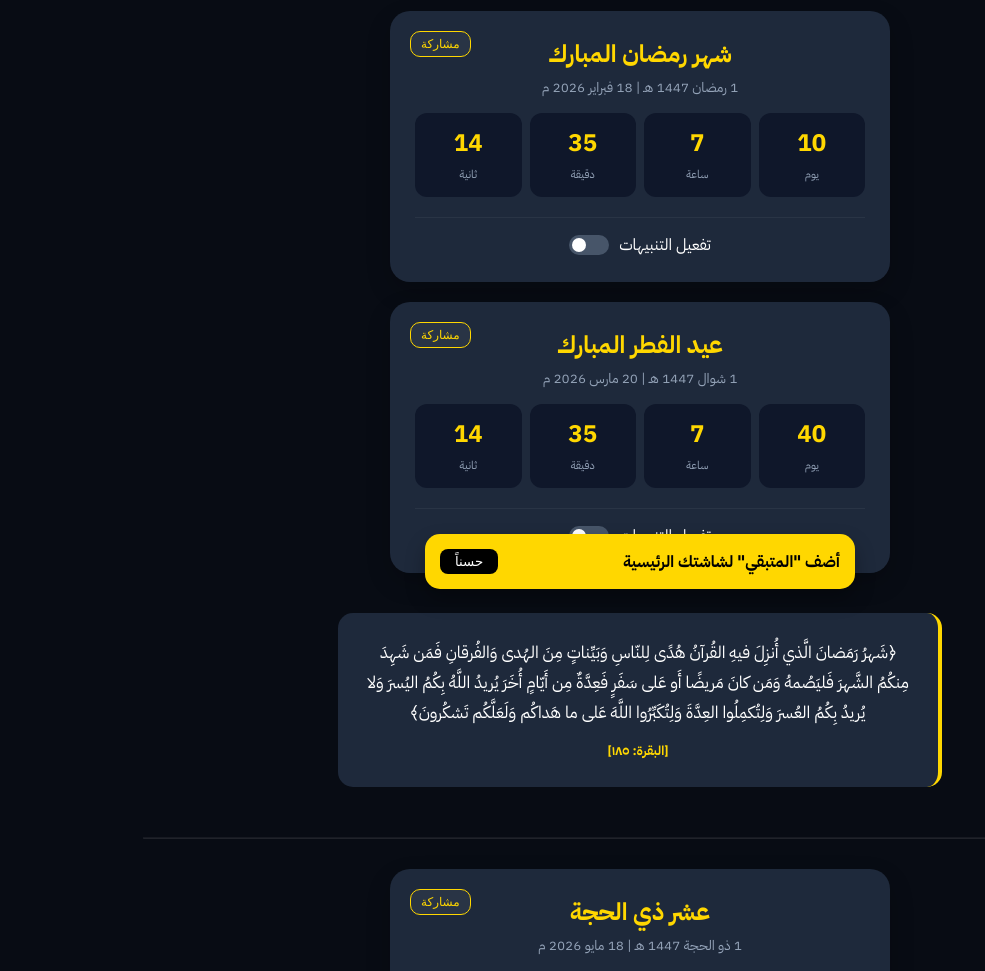
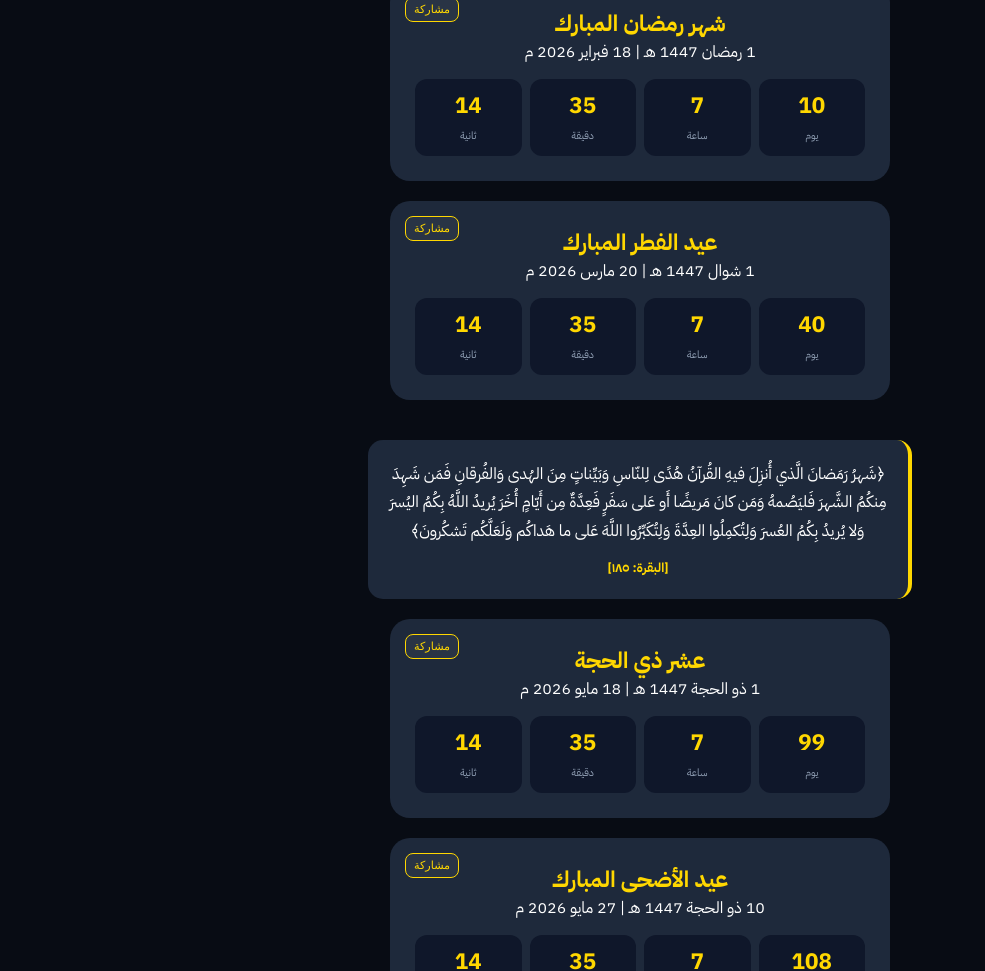
Before and after one commit to sdkd2039/residual, a plain HTML site: page index.html in a window 1280 px wide. Shown: the part 191-1162 px from the top of the page, without its empty margins (0-985 px from the left). Drawn offline with Linux system fonts and the light colour scheme.

Commit message:
Update index.html

```diff
--- a/index.html
+++ b/index.html
@@ -1,256 +1,152 @@
 <!DOCTYPE html>
-<html lang="ar" dir="rtl">
+<html lang="ar" dir="rtl" id="main-html">
 <head>
     <meta charset="UTF-8">
     <meta name="viewport" content="width=device-width, initial-scale=1.0">
-    <title>المتبقي</title>
+    <title>المتبقي | Al-Mutabaqi</title>
 
     <link rel="manifest" href="manifest.json">
     <meta name="theme-color" content="#ffd700">
 
-    <meta name="apple-mobile-web-app-capable" content="yes">
-    <meta name="apple-mobile-web-app-status-bar-style" content="black">
-    <meta name="apple-mobile-web-app-title" content="المتبقي">
     <link rel="apple-touch-icon" href="https://i.ibb.co/fYWfbWBQ/logo.png">
     <link rel="icon" type="image/png" href="https://i.ibb.co/fYWfbWBQ/logo.png">
-    <link href="https://fonts.googleapis.com/css2?family=IBM+Plex+Sans+Arabic:wght@400;700&display=swap" rel="stylesheet">
+    <link href="https://fonts.googleapis.com/css2?family=IBM+Plex+Sans+Arabic:wght@400;700&family=Inter:wght@400;700&display=swap" rel="stylesheet">
 
     <style>
-        :root {
-            --bg-body: #080c14; --bg-card: #1e293b; --text-main: #ffffff;
-            --text-muted: #94a3b8; --accent: #ffd700; --box-bg: #0f172a;
-        }
-        [data-theme="light"] {
-            --bg-body: #f8fafc; --bg-card: #ffffff; --text-main: #0f172a;
-            --text-muted: #64748b; --accent: #10b981; --box-bg: #f1f5f9;
-        }
-        body {
-            background-color: var(--bg-body); color: var(--text-main);
-            font-family: 'IBM Plex Sans Arabic', sans-serif; margin: 0;
-            transition: all 0.3s ease; display: flex; flex-direction: column;
-            align-items: center; padding: 20px;
-        }
-        .theme-switch {
-            position: fixed; top: 20px; left: 20px; background: var(--accent);
-            color: #000; border: none; width: 45px; height: 45px; border-radius: 50%;
-            cursor: pointer; z-index: 1000; font-weight: bold; font-size: 0.8rem;
-        }
-        .logo-container { margin: 20px 0; text-align: center; }
-        .main-logo { width: 180px; height: auto; filter: drop-shadow(0 0 10px rgba(255,255,255,0.1)); }
-
-        .card {
-            background: var(--bg-card); border-radius: 20px; padding: 25px;
-            margin-bottom: 20px; width: 100%; max-width: 450px;
-            text-align: center; box-shadow: 0 10px 25px rgba(0,0,0,0.2);
-            position: relative;
-        }
-
-        .share-mini {
-            position: absolute; top: 20px; left: 20px; background: rgba(255,255,255,0.05);
-            border: 1px solid var(--accent); color: var(--accent); padding: 5px 10px;
-            border-radius: 10px; cursor: pointer; font-size: 0.75rem; display: flex;
-            align-items: center; gap: 5px; transition: 0.3s;
-        }
-
-        .event-title { color: var(--accent); font-size: 1.5rem; font-weight: bold; margin-bottom: 5px; }
-        .event-date { color: var(--text-muted); font-size: 0.85rem; margin-bottom: 15px; display: block; }
-        .timer-grid { display: flex; justify-content: space-between; gap: 8px; }
-        .box { background: var(--box-bg); padding: 12px 5px; border-radius: 12px; flex: 1; }
-        .num { display: block; font-size: 1.5rem; color: var(--accent); font-weight: bold; }
-        .label { font-size: 0.7rem; color: var(--text-muted); }
-
-        .toggle-section {
-            display: flex; align-items: center; justify-content: center;
-            margin-top: 20px; gap: 10px; padding-top: 15px; border-top: 1px solid rgba(255,255,255,0.05);
-        }
-        .switch { position: relative; display: inline-block; width: 40px; height: 20px; }
+        /* التنسيقات ثابتة كما هي في ردودي السابقة */
+        :root { --bg-body: #080c14; --bg-card: #1e293b; --text-main: #ffffff; --text-muted: #94a3b8; --accent: #ffd700; --box-bg: #0f172a; }
+        [data-theme="light"] { --bg-body: #f8fafc; --bg-card: #ffffff; --text-main: #0f172a; --text-muted: #64748b; --accent: #10b981; --box-bg: #f1f5f9; }
+        body { background-color: var(--bg-body); color: var(--text-main); font-family: 'IBM Plex Sans Arabic', 'Inter', sans-serif; margin: 0; display: flex; flex-direction: column; align-items: center; padding: 20px; transition: 0.3s; }
+        .controls { position: fixed; top: 20px; left: 20px; display: flex; gap: 10px; z-index: 1000; }
+        .btn-tool { background: var(--accent); color: #000; border: none; padding: 10px; border-radius: 12px; cursor: pointer; font-weight: bold; font-size: 0.8rem; }
+        .main-logo { width: 150px; margin: 20px 0; }
+        .card { background: var(--bg-card); border-radius: 20px; padding: 25px; margin-bottom: 20px; width: 100%; max-width: 450px; text-align: center; position: relative; }
+        .share-mini { position: absolute; top: 15px; left: 15px; background: rgba(255,255,255,0.05); border: 1px solid var(--accent); color: var(--accent); padding: 5px 8px; border-radius: 8px; cursor: pointer; font-size: 0.7rem; }
+        html[dir="ltr"] .share-mini { left: auto; right: 15px; }
+        .event-title { color: var(--accent); font-size: 1.4rem; font-weight: bold; }
+        .timer-grid { display: flex; justify-content: space-between; gap: 8px; margin-top: 15px; }
+        .box { background: var(--box-bg); padding: 10px 5px; border-radius: 12px; flex: 1; }
+        .num { display: block; font-size: 1.4rem; color: var(--accent); font-weight: bold; }
+        .label { font-size: 0.65rem; color: var(--text-muted); }
+        .verse-box { background: var(--bg-card); padding: 20px; border-radius: 15px; max-width: 500px; text-align: center; line-height: 1.8; margin: 20px 0; border-right: 4px solid var(--accent); }
+        html[dir="ltr"] .verse-box { border-right: none; border-left: 4px solid var(--accent); }
+        .verse-ref { display: block; margin-top: 10px; font-weight: bold; color: var(--accent); font-size: 0.8rem; }
+        .switch { position: relative; display: inline-block; width: 34px; height: 18px; }
         .switch input { opacity: 0; width: 0; height: 0; }
-        .slider {
-            position: absolute; cursor: pointer; top: 0; left: 0; right: 0; bottom: 0;
-            background-color: #475569; transition: .4s; border-radius: 34px;
-        }
-        .slider:before {
-            position: absolute; content: ""; height: 14px; width: 14px; left: 3px; bottom: 3px;
-            background-color: white; transition: .4s; border-radius: 50%;
-        }
+        .slider { position: absolute; cursor: pointer; top: 0; left: 0; right: 0; bottom: 0; background-color: #475569; transition: .4s; border-radius: 34px; }
+        .slider:before { position: absolute; content: ""; height: 12px; width: 12px; left: 3px; bottom: 3px; background-color: white; transition: .4s; border-radius: 50%; }
         input:checked + .slider { background-color: #10b981; }
-        input:checked + .slider:before { transform: translateX(20px); }
-
-        .verse-box {
-            background: var(--bg-card); padding: 25px; border-radius: 15px;
-            max-width: 550px; text-align: center; line-height: 1.8;
-            font-size: 1.05rem; margin: 20px 0; border-right: 4px solid var(--accent);
-        }
-        .verse-ref { display: block; margin-top: 10px; font-weight: bold; color: var(--accent); font-size: 0.8rem; }
-
-        #pwa-prompt {
-            position: fixed; bottom: 20px; background: var(--accent); color: #000;
-            padding: 15px; border-radius: 15px; width: 90%; max-width: 400px;
-            display: none; justify-content: space-between; align-items: center;
-            box-shadow: 0 10px 20px rgba(0,0,0,0.3); z-index: 2000; font-weight: bold;
-        }
-        #pwa-prompt button { background: #000; color: #fff; border: none; padding: 5px 15px; border-radius: 8px; cursor: pointer; }
+        input:checked + .slider:before { transform: translateX(16px); }
     </style>
 </head>
 <body>
 
-    <div id="pwa-prompt">
-        <span>أضف "المتبقي" لشاشتك الرئيسية</span>
-        <button onclick="closePrompt()">حسناً</button>
+    <div class="controls">
+        <button class="btn-tool" onclick="toggleTheme()" id="theme-btn">نمط</button>
+        <button class="btn-tool" onclick="toggleLang()" id="lang-btn">English</button>
     </div>
 
-    <button class="theme-switch" onclick="toggleTheme()">نمط</button>
-
-    <div class="logo-container">
-        <img src="https://i.ibb.co/fYWfbWBQ/logo.png" alt="المتبقي" class="main-logo">
-    </div>
+    <img src="https://i.ibb.co/fYWfbWBQ/logo.png" alt="Logo" class="main-logo">
 
     <div class="card">
-        <button class="share-mini" onclick="doShare('رمضان المبارك', '1', 'بلغنا الله وإياكم شهر الصيام ونحن في أحسن حال.')">مشاركة</button>
-        <div class="event-title">شهر رمضان المبارك</div>
-        <span class="event-date">1 رمضان 1447 هـ | 18 فبراير 2026 م</span>
+        <button class="share-mini" onclick="doShare(0)" data-i18n="share">مشاركة</button>
+        <div class="event-title" data-i18n="ramadan-title"></div>
+        <span class="event-date" data-i18n="ramadan-date"></span>
         <div class="timer-grid">
-            <div class="box"><span class="num" id="d1">0</span><span class="label">يوم</span></div>
-            <div class="box"><span class="num" id="h1">0</span><span class="label">ساعة</span></div>
-            <div class="box"><span class="num" id="m1">0</span><span class="label">دقيقة</span></div>
-            <div class="box"><span class="num" id="s1">0</span><span class="label">ثانية</span></div>
-        </div>
-        <div class="toggle-section">
-            <span>تفعيل التنبيهات</span>
-            <label class="switch"><input type="checkbox" id="notify-1" onchange="handleNotify('1', 'رمضان', this)"><span class="slider"></span></label>
+            <div class="box"><span class="num" id="d1">0</span><span class="label" data-i18n="days"></span></div>
+            <div class="box"><span class="num" id="h1">0</span><span class="label" data-i18n="hours"></span></div>
+            <div class="box"><span class="num" id="m1">0</span><span class="label" data-i18n="mins"></span></div>
+            <div class="box"><span class="num" id="s1">0</span><span class="label" data-i18n="secs"></span></div>
         </div>
     </div>
 
     <div class="card">
-        <button class="share-mini" onclick="doShare('عيد الفطر', '2', 'تقبل الله منا ومنكم صالح الأعمال وعساكم من عواده.')">مشاركة</button>
-        <div class="event-title">عيد الفطر المبارك</div>
-        <span class="event-date">1 شوال 1447 هـ | 20 مارس 2026 م</span>
+        <button class="share-mini" onclick="doShare(1)" data-i18n="share">مشاركة</button>
+        <div class="event-title" data-i18n="eid1-title"></div>
+        <span class="event-date" data-i18n="eid1-date"></span>
         <div class="timer-grid">
-            <div class="box"><span class="num" id="d2">0</span><span class="label">يوم</span></div>
-            <div class="box"><span class="num" id="h2">0</span><span class="label">ساعة</span></div>
-            <div class="box"><span class="num" id="m2">0</span><span class="label">دقيقة</span></div>
-            <div class="box"><span class="num" id="s2">0</span><span class="label">ثانية</span></div>
-        </div>
-        <div class="toggle-section">
-            <span>تفعيل التنبيهات</span>
-            <label class="switch"><input type="checkbox" id="notify-2" onchange="handleNotify('2', 'عيد الفطر', this)"><span class="slider"></span></label>
+            <div class="box"><span class="num" id="d2">0</span><span class="label" data-i18n="days"></span></div>
+            <div class="box"><span class="num" id="h2">0</span><span class="label" data-i18n="hours"></span></div>
+            <div class="box"><span class="num" id="m2">0</span><span class="label" data-i18n="mins"></span></div>
+            <div class="box"><span class="num" id="s2">0</span><span class="label" data-i18n="secs"></span></div>
         </div>
     </div>
 
     <div class="verse-box">
-        ﴿شَهرُ رَمَضانَ الَّذي أُنزِلَ فيهِ القُرآنُ هُدًى لِلنّاسِ وَبَيِّناتٍ مِنَ الهُدى وَالفُرقانِ فَمَن شَهِدَ مِنكُمُ الشَّهرَ فَليَصُمهُ وَمَن كانَ مَريضًا أَو عَلى سَفَرٍ فَعِدَّةٌ مِن أَيّامٍ أُخَرَ يُريدُ اللَّهُ بِكُمُ اليُسرَ وَلا يُريدُ بِكُمُ العُسرَ وَلِتُكمِلُوا العِدَّةَ وَلِتُكَبِّرُوا اللَّهَ عَلى ما هَداكُم وَلَعَلَّكُم تَشكُرونَ﴾
-        <span class="verse-ref">[البقرة: ١٨٥]</span>
+        <span id="v-text-1"></span>
+        <span class="verse-ref" id="v-ref-1"></span>
     </div>
 
-    <hr style="width: 80%; opacity: 0.1; margin: 30px 0;">
-
     <div class="card">
-        <button class="share-mini" onclick="doShare('عشر ذي الحجة', '4', 'خير أيام الدنيا.. أعاننا الله وإياكم فيها على ذكره وشكره وحسن عبادته.')">مشاركة</button>
-        <div class="event-title">عشر ذي الحجة</div>
-        <span class="event-date">1 ذو الحجة 1447 هـ | 18 مايو 2026 م</span>
+        <button class="share-mini" onclick="doShare(2)" data-i18n="share">مشاركة</button>
+        <div class="event-title" data-i18n="hajj-title"></div>
+        <span class="event-date" data-i18n="hajj-date"></span>
         <div class="timer-grid">
-            <div class="box"><span class="num" id="d4">0</span><span class="label">يوم</span></div>
-            <div class="box"><span class="num" id="h4">0</span><span class="label">ساعة</span></div>
-            <div class="box"><span class="num" id="m4">0</span><span class="label">دقيقة</span></div>
-            <div class="box"><span class="num" id="s4">0</span><span class="label">ثانية</span></div>
-        </div>
-        <div class="toggle-section">
-            <span>تفعيل التنبيهات</span>
-            <label class="switch"><input type="checkbox" id="notify-4" onchange="handleNotify('4', 'عشر ذي الحجة', this)"><span class="slider"></span></label>
+            <div class="box"><span class="num" id="d4">0</span><span class="label" data-i18n="days"></span></div>
+            <div class="box"><span class="num" id="h4">0</span><span class="label" data-i18n="hours"></span></div>
+            <div class="box"><span class="num" id="m4">0</span><span class="label" data-i18n="mins"></span></div>
+            <div class="box"><span class="num" id="s4">0</span><span class="label" data-i18n="secs"></span></div>
         </div>
     </div>
 
     <div class="card">
-        <button class="share-mini" onclick="doShare('عيد الأضحى', '3', 'عيدكم مبارك، وتقبل الله طاعاتكم وأتم عليكم فرحتكم.')">مشاركة</button>
-        <div class="event-title">عيد الأضحى المبارك</div>
-        <span class="event-date">10 ذو الحجة 1447 هـ | 27 مايو 2026 م</span>
+        <button class="share-mini" onclick="doShare(3)" data-i18n="share">مشاركة</button>
+        <div class="event-title" data-i18n="eid2-title"></div>
+        <span class="event-date" data-i18n="eid2-date"></span>
         <div class="timer-grid">
-            <div class="box"><span class="num" id="d3">0</span><span class="label">يوم</span></div>
-            <div class="box"><span class="num" id="h3">0</span><span class="label">ساعة</span></div>
-            <div class="box"><span class="num" id="m3">0</span><span class="label">دقيقة</span></div>
-            <div class="box"><span class="num" id="s3">0</span><span class="label">ثانية</span></div>
-        </div>
-        <div class="toggle-section">
-            <span>تفعيل التنبيهات</span>
-            <label class="switch"><input type="checkbox" id="notify-3" onchange="handleNotify('3', 'عيد الأضحى', this)"><span class="slider"></span></label>
+            <div class="box"><span class="num" id="d3">0</span><span class="label" data-i18n="days"></span></div>
+            <div class="box"><span class="num" id="h3">0</span><span class="label" data-i18n="hours"></span></div>
+            <div class="box"><span class="num" id="m3">0</span><span class="label" data-i18n="mins"></span></div>
+            <div class="box"><span class="num" id="s3">0</span><span class="label" data-i18n="secs"></span></div>
         </div>
     </div>
 
     <div class="verse-box">
-        ﴿الحَجُّ أَشهُرٌ مَعلوماتٌ فَمَن فَرَضَ فيهِنَّ الحَجَّ فَلا رَفَثَ وَلا فُسوقَ وَلا جِدالَ فِي الحَجِّ وَما تَفعَلوا مِن خَيرٍ يَعلَمهُ اللَّهُ وَتَزَوَّدوا فَإِنَّ خَيرَ الزّادِ التَّقوى وَاتَّقونِ يا أُولِي الأَلبابِ﴾
-        <span class="verse-ref">[البقرة: ١٩٧]</span>
+        <span id="v-text-2"></span>
+        <span class="verse-ref" id="v-ref-2"></span>
     </div>
 
+    <script src="languages.js"></script>
+
     <script>
-        // تسجيل Service Worker
-        if ('serviceWorker' in navigator) {
-            navigator.serviceWorker.register('sw.js');
+        let currentLang = localStorage.getItem('lang') || 'ar';
+
+        function updateUI() {
+            if (typeof i18n === 'undefined') return;
+            document.querySelectorAll('[data-i18n]').forEach(el => {
+                const key = el.getAttribute('data-i18n');
+                el.innerText = i18n[currentLang][key];
+            });
+            document.getElementById('v-text-1').innerText = i18n[currentLang]['v1'];
+            document.getElementById('v-ref-1').innerText = i18n[currentLang]['v1-ref'];
+            document.getElementById('v-text-2').innerText = i18n[currentLang]['v2'];
+            document.getElementById('v-ref-2').innerText = i18n[currentLang]['v2-ref'];
+            document.getElementById('lang-btn').innerText = i18n[currentLang]['lang-btn'];
+            document.getElementById('theme-btn').innerText = i18n[currentLang]['theme-btn'];
+            document.getElementById('main-html').dir = currentLang === 'ar' ? 'rtl' : 'ltr';
         }
 
-        window.onload = function() {
-            const promptClosed = localStorage.getItem('pwaPromptClosed');
-            if (!promptClosed) {
-                setTimeout(() => { document.getElementById('pwa-prompt').style.display = 'flex'; }, 3000);
-            }
-            for(let i=1; i<=4; i++) {
-                const status = localStorage.getItem('notify-' + i);
-                if(status === 'active') document.getElementById('notify-' + i).checked = true;
-            }
-            if(localStorage.getItem('theme') === 'light') document.body.setAttribute('data-theme', 'light');
-        }
-
-        function doShare(name, id, prayer) {
-            const days = document.getElementById('d'+id).innerText;
-            const hours = document.getElementById('h'+id).innerText;
-            const msg = `🌙 المتبقي لـ ${name}:\n⏳ ${days} يوم و ${hours} ساعة\n\n✨ ${prayer}\n\n📍 رابط العداد:\n${window.location.href}`;
-
-            const isMobile = /iPhone|iPad|iPod|Android/i.test(navigator.userAgent);
-
-            if (navigator.share && isMobile) {
-                navigator.share({title: 'تطبيق المتبقي', text: msg}).catch(e => copyMsg(msg, name));
-            } else {
-                copyMsg(msg, name);
-            }
-        }
-
-        function copyMsg(text, name) {
-            const temp = document.createElement('textarea');
-            temp.value = text;
-            document.body.appendChild(temp);
-            temp.select();
-            document.execCommand('copy');
-            document.body.removeChild(temp);
-            alert('تم نسخ تفاصيل ' + name + ' بنجاح! يمكنك الآن لصقها في محادثاتك.');
-        }
-
-        function closePrompt() {
-            document.getElementById('pwa-prompt').style.display = 'none';
-            localStorage.setItem('pwaPromptClosed', 'true');
+        function toggleLang() {
+            currentLang = currentLang === 'ar' ? 'en' : 'ar';
+            localStorage.setItem('lang', currentLang);
+            updateUI();
         }
 
         function toggleTheme() {
-            if(document.body.hasAttribute('data-theme')) {
-                document.body.removeAttribute('data-theme');
-                localStorage.setItem('theme', 'dark');
-            } else {
-                document.body.setAttribute('data-theme', 'light');
-                localStorage.setItem('theme', 'light');
-            }
+            document.body.hasAttribute('data-theme') ? document.body.removeAttribute('data-theme') : document.body.setAttribute('data-theme', 'light');
+            localStorage.setItem('theme', document.body.hasAttribute('data-theme') ? 'light' : 'dark');
         }
 
-        function handleNotify(id, name, checkbox) {
-            if (checkbox.checked) {
-                Notification.requestPermission().then(p => {
-                    if (p === "granted") {
-                        localStorage.setItem('notify-' + id, 'active');
-                        alert("تم تفعيل إشعارات " + name);
-                    } else {
-                        alert("يرجى السماح بالإشعارات");
-                        checkbox.checked = false;
-                    }
-                });
+        function doShare(idx) {
+            const names = currentLang === 'ar' ? ["رمضان", "عيد الفطر", "عشر ذي الحجة", "عيد الأضحى"] : ["Ramadan", "Eid Al-Fitr", "10 Days of Hajj", "Eid Al-Adha"];
+            const ids = ["1", "2", "4", "3"];
+            const d = document.getElementById('d' + ids[idx]).innerText;
+            const msg = `${names[idx]}: ${d} ${i18n[currentLang]['days']}\n${window.location.href}`;
+            if (navigator.share && /iPhone|Android/i.test(navigator.userAgent)) {
+                navigator.share({text: msg});
             } else {
-                localStorage.removeItem('notify-' + id);
+                const t = document.createElement('textarea'); t.value = msg; document.body.appendChild(t); t.select(); document.execCommand('copy'); document.body.removeChild(t);
+                alert(i18n[currentLang]['copy-msg']);
             }
         }
 
@@ -268,6 +164,12 @@
             update('1', "2026-02-18T00:00:00"); update('2', "2026-03-20T00:00:00");
             update('3', "2026-05-27T00:00:00"); update('4', "2026-05-18T00:00:00");
         }, 1000);
+
+        window.onload = () => {
+            updateUI();
+            if(localStorage.getItem('theme') === 'light') document.body.setAttribute('data-theme', 'light');
+            if ('serviceWorker' in navigator) navigator.serviceWorker.register('sw.js');
+        };
     </script>
 </body>
 </html>
```
